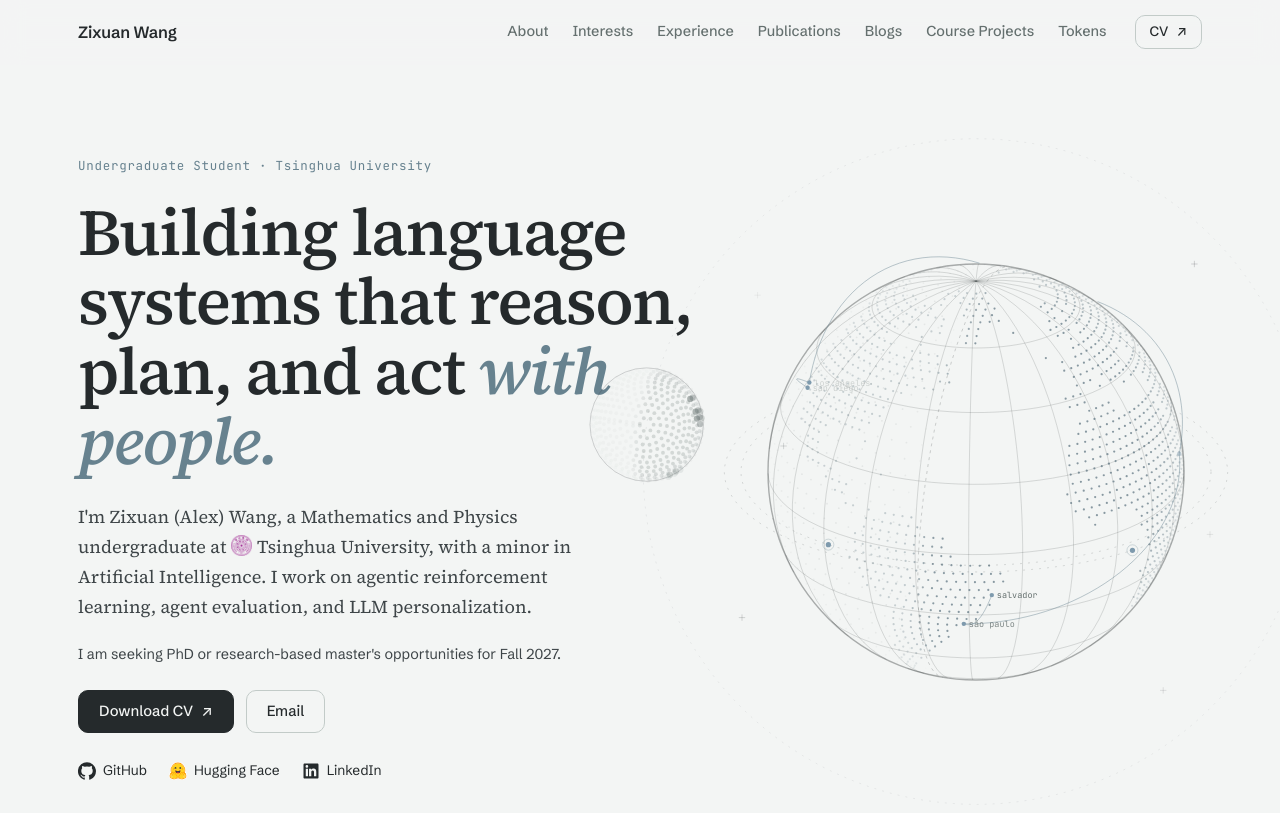
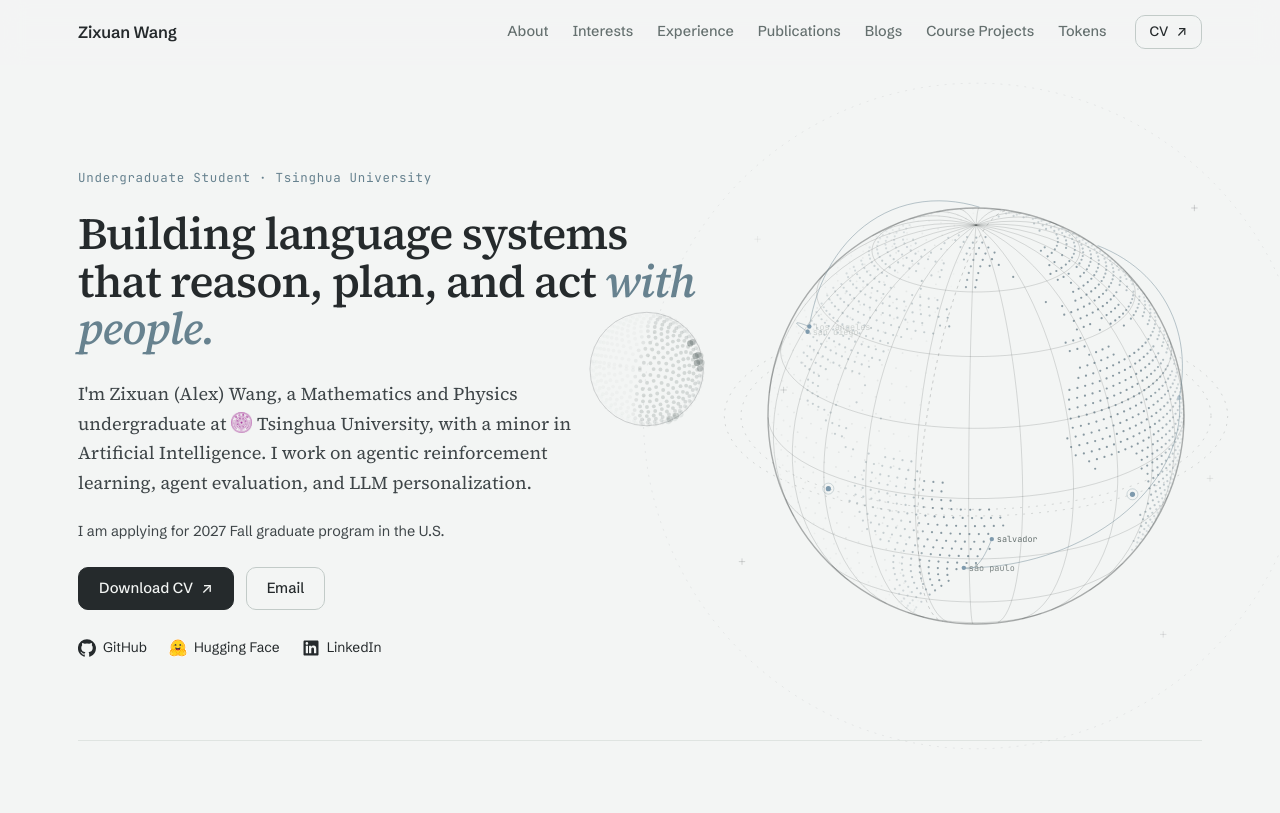
Before and after one commit to wannabeyourfriend/wannabeyourfriend.github.io, a Jekyll site: the page built from index.html, in a window 1280 px wide and 1400 px high. Shown: the top 813 px of the window. Built offline with Jekyll 4.4.1, drawn with Linux system fonts in a browser that asks for light colours; grey boxes are pictures that could not be loaded.

Commit message:
Reduce hero headline and update application statement

```diff
--- a/_layouts/homepage.html
+++ b/_layouts/homepage.html
@@ -27,7 +27,7 @@
     <link rel="preconnect" href="https://fonts.gstatic.com" crossorigin>
     <link href="https://fonts.googleapis.com/css2?family=Source+Serif+4:ital,opsz,wght@0,8..60,400..700;1,8..60,400..600&family=Schibsted+Grotesk:ital,wght@0,400..700;1,400&family=JetBrains+Mono:wght@400;500&display=swap" rel="stylesheet">
 
-    <link rel="stylesheet" href="/assets/css/site.css?v=7">
+    <link rel="stylesheet" href="/assets/css/site.css?v=8">
   </head>
   <body>
     <a class="skip" href="#main">Skip to content</a>
@@ -75,7 +75,7 @@
               with a minor in Artificial Intelligence.
               I work on agentic reinforcement learning, agent evaluation, and LLM personalization.
             </p>
-            <p class="hero-availability">I am seeking PhD or research-based master's opportunities for Fall 2027.</p>
+            <p class="hero-availability">I am applying for 2027 Fall graduate program in the U.S.</p>
             <div class="hero-actions">
               <a class="btn" href="{{ site.cv_link }}" target="_blank" rel="noopener">Download CV <span class="arr">↗</span></a>
               <a class="btn btn-ghost" href="mailto:{{ site.email }}">Email</a>
--- a/assets/css/site.css
+++ b/assets/css/site.css
@@ -236,7 +236,7 @@
   font-family: var(--serif);
   font-optical-sizing: auto;
   font-weight: 550;
-  font-size: clamp(2.5rem, 5.4vw, 4.1rem);
+  font-size: clamp(1.8rem, 3.6vw, 2.8rem);
   line-height: 1.06;
   letter-spacing: -0.022em;
   margin: 0 0 26px;
```
